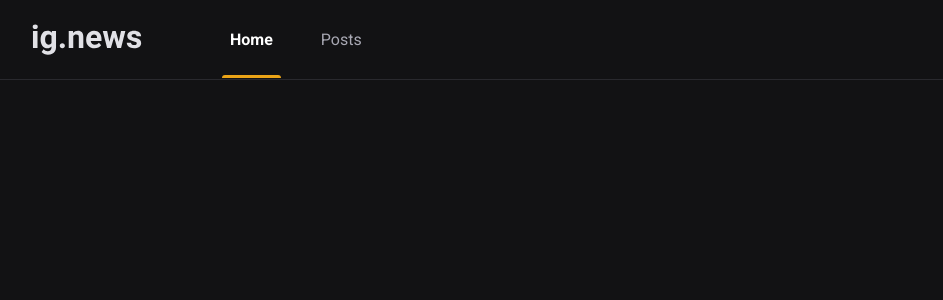
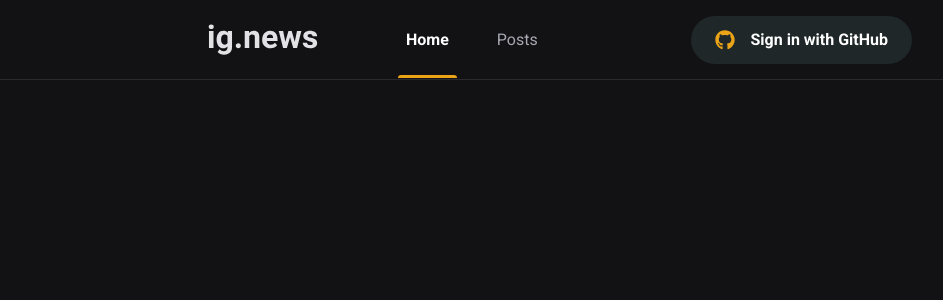
Before and after one commit to maiaralange/Ig.news, a Next.js app: page / in a window 1280 px wide. Shown: the top 300 px of the page, without its empty margins (80-1023 px from the left). Built offline with nearby package versions, Linux system fonts and the light colour scheme.

Commit message:
Creating sign in button

```diff
--- a/package.json
+++ b/package.json
@@ -12,6 +12,7 @@
     "next": "12.3.1",
     "react": "18.2.0",
     "react-dom": "18.2.0",
+    "react-icons": "^4.4.0",
     "sass": "^1.54.9"
   },
   "devDependencies": {
--- a/src/components/Header/index.tsx
+++ b/src/components/Header/index.tsx
@@ -1,3 +1,4 @@
+import { SignInButton } from '../SignInButton';
 import styles from './styles.module.scss';
 
 export function Header() {
@@ -9,6 +10,7 @@
           <a className={styles.active}>Home</a>
           <a>Posts</a>
         </nav>
+        <SignInButton />
       </div>
     </header>
   );
--- a/src/components/Header/styles.module.scss
+++ b/src/components/Header/styles.module.scss
@@ -4,7 +4,7 @@
 }
 
 .headerContent {
-  max-width: 1120px;
+  max-width: 60%;
   height: 100%;
   margin: 0 auto;
   padding: 0 2rem;
@@ -50,4 +50,8 @@
       }
     }
   }
+
+  button {
+    margin-left: auto;
+  }
 }
--- /dev/null
+++ b/src/components/SignInButton/index.tsx
@@ -0,0 +1,20 @@
+import { FaGithub } from 'react-icons/fa';
+import { FiX } from 'react-icons/fi';
+import styles from './styles.module.scss';
+
+export function SignInButton() {
+  const isUserLoggedIn = false;
+
+  return isUserLoggedIn ? (
+    <button type="button" className={styles.signInButton}>
+      <FaGithub color="#04d361" />
+      Maiara Lange
+      <FiX color="#737380" className={styles.closeIcon} />
+    </button>
+  ) : (
+    <button type="button" className={styles.signInButton}>
+      <FaGithub color="#eba417" />
+      Sign in with GitHub
+    </button>
+  );
+}
--- /dev/null
+++ b/src/components/SignInButton/styles.module.scss
@@ -0,0 +1,33 @@
+.signInButton {
+  height: 3rem;
+  border-radius: 3rem;
+  background: var(--gray-850);
+  border: 0;
+  padding: 0 1.5rem;
+
+  display: flex;
+  align-items: center;
+  justify-content: center;
+
+  color: var(--white);
+  font-weight: bold;
+
+  svg {
+    width: 20px;
+    height: 20px;
+  }
+
+  svg:first-child {
+    margin-right: 1rem;
+  }
+
+  transition: filter 0.2s;
+
+  &:hover {
+    filter: brightness(0.8);
+  }
+
+  svg.closeIcon {
+    margin-left: 1rem;
+  }
+}
--- a/src/styles/global.scss
+++ b/src/styles/global.scss
@@ -9,6 +9,7 @@
   --gray-100: #e1e1e6;
   --gray-300: #a8a8b3;
   --gray-800: #29292e;
+  --gray-850: #1f2729;
   --gray-900: #121214;
   --cyan-500: #61dafb;
   --yellow-500: #eba417;
```
